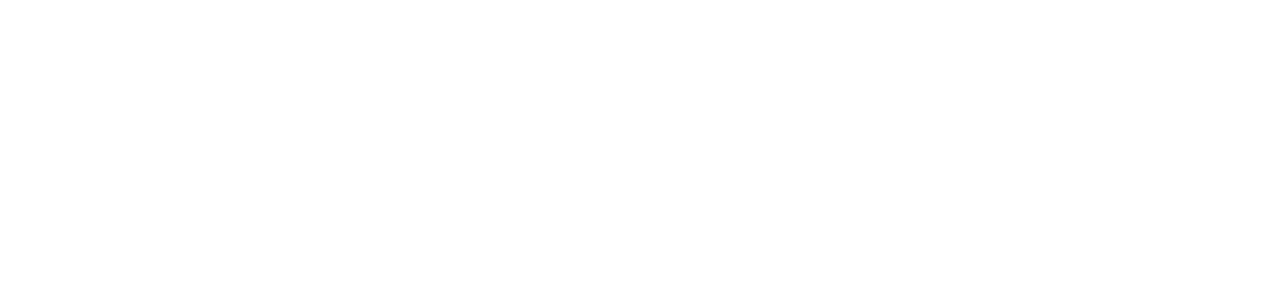
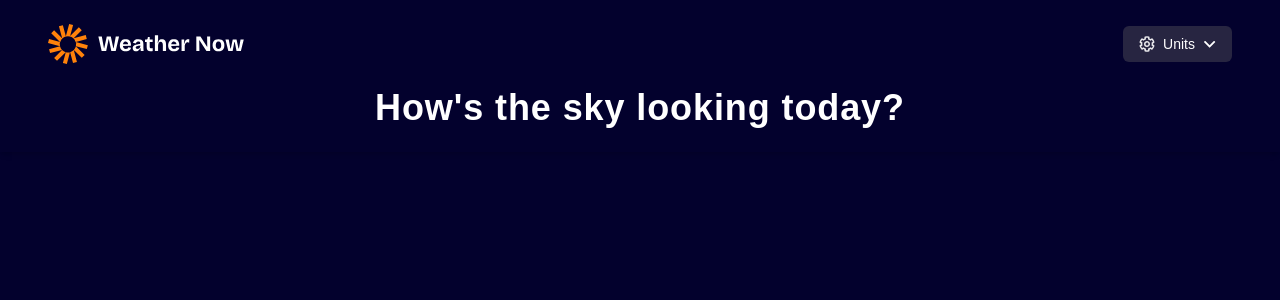
Before and after one commit to mohammad-reza99/app-weather, a React (Vite) app: page / in a window 1280 px wide. Shown: the top 300 px of the page. Built offline with nearby package versions, Linux system fonts and the light colour scheme.

Commit message:
setting up app.jsx & weathercontext component

```diff
--- a/src/App.jsx
+++ b/src/App.jsx
@@ -1,12 +1,25 @@
-import { useState } from "react";
-import reactLogo from "./assets/react.svg";
-import viteLogo from "/vite.svg";
+import Header from "./components/Header";
 import "./App.css";
+import { WeatherProvider } from "./context/WeatherContext";
+import { fonts, colors } from "./styles/styleGuide";
 
 function App() {
-  const [count, setCount] = useState(0);
-
-  return <></>;
+  return (
+    <>
+      <WeatherProvider>
+        <div
+          className="min-h-screen w-full flex-flex-col items-center"
+          style={{
+            backgroundColor: colors.neutral[900],
+            color: colors.neutral[0],
+            fontFamily: fonts.body,
+          }}
+        >
+          <Header />
+        </div>
+      </WeatherProvider>
+    </>
+  );
 }
 
 export default App;
--- a/src/context/WeatherContext.jsx
+++ b/src/context/WeatherContext.jsx
@@ -1,10 +1,9 @@
-import { Children, createContext, useState } from "react";
+import { createContext, useState } from "react";
 import axios from "axios";
-import { use } from "react";
 
 export const WeatherContext = createContext();
 
-export const WeatherProvider = ({ Children }) => {
+export const WeatherProvider = ({ children }) => {
   const [weatherData, setWeatherData] = useState(null);
   const [loading, setLoading] = useState(false);
   const [error, setError] = useState("");
@@ -21,29 +20,33 @@
       const geoRes = await axios.get(
         `https://geocoding-api.open-meteo.com/v1/search?name=${cityName.trim()}&count=1&language=en`
       );
+
       if (!geoRes.data.results || geoRes.data.results.length === 0) {
         setError("City not found");
         return;
       }
+
       const { latitude, longitude, name, country } = geoRes.data.results[0];
 
       const weatherRes = await axios.get(
         `https://api.open-meteo.com/v1/gfs?latitude=${latitude}&longitude=${longitude}&current_weather=true&hourly=temperature_2m,relative_humidity_2m,precipitation,wind_speed_10m&daily=temperature_2m_max,temperature_2m_min,precipitation_sum&timezone=auto`
       );
+
       if (!weatherRes.data.current_weather) {
-        setError("No weather data avalible for this city");
+        setError("No weather data available for this city");
         return;
       }
+
       setWeatherData({
         city: name,
         country,
-        current: weatherRes.data.courent_weather,
-        houly: weatherRes.data.hourly,
+        current: weatherRes.data.current_weather,
+        hourly: weatherRes.data.hourly,
         daily: weatherRes.data.daily,
       });
     } catch (err) {
-      console.error("Weather API error", err);
-      setError("Faild to fetch weather data");
+      console.error("Weather API error:", err);
+      setError("Failed to fetch weather data");
     } finally {
       setLoading(false);
     }
@@ -58,6 +61,23 @@
     if (speed == null) return 0;
     return windUnit === "kmh" ? speed : speed / 1.609;
   };
+
+  return (
+    <WeatherContext.Provider
+      value={{
+        weatherData,
+        loading,
+        error,
+        fetchWeather,
+        tempUnit,
+        setTempUnit,
+        windUnit,
+        setWindUnit,
+        convertTemperature,
+        convertWindSpeed,
+      }}
+    >
+      {children}
+    </WeatherContext.Provider>
+  );
 };
-
-export default WeatherContext;
```
